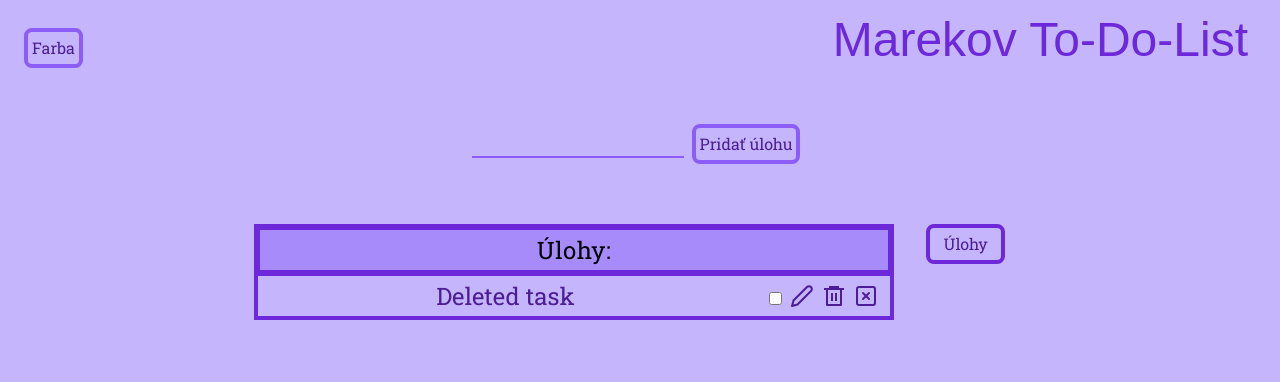
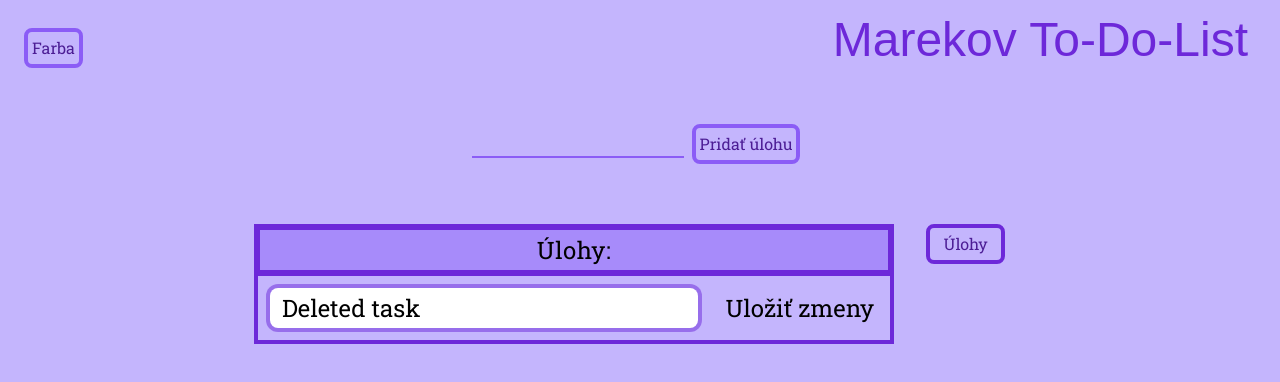
Before and after one commit to LonziSlovakia/toDoList, a React (Create React App) app: page / in a window 1280 px wide. Both pictures are taken after a click on the element 801 px from the left and 296 px from the top of the page. Shown: the top 382 px of the page. Built offline with nearby package versions, Linux system fonts and the light colour scheme; a web font is replaced by a local one.

Commit message:
funkčná redux appka

```diff
--- a/src/actions/index.js
+++ b/src/actions/index.js
@@ -18,8 +18,8 @@ export const removeTodo = taskId => ({
 export const editTodo = (text,taskId) => ({
   type: 'EDIT_TODO',
   payload: {
-    text,
-    taskId
+    text: text,
+    taskId: taskId
   }
 })
 export const softDeleteTodo = taskId => ({
--- a/src/components/TaskComponent.js
+++ b/src/components/TaskComponent.js
@@ -9,7 +9,10 @@ class Task extends React.Component {
     constructor(task) {
         super();
         this.taskNameRef = React.createRef(null)
-        this.state = { edit: '' }
+        this.state = {
+            id: null,
+            value: ''
+        }
     }
 
     handleSoftDeleteTask = (id) => {
@@ -25,12 +28,11 @@ class Task extends React.Component {
     }
 
     handleEditTask = (task) => {
-        console.log("chichi");
         this.setState({ id: this.props.task.id, value: this.props.task.task })
     }
 
     handleTaskChange = (value) => {
-        this.setState({ ...this.state.edit, value: value.target.value })
+        this.setState({value: value.target.value })
     }
 
     handleSaveTask = () => {
@@ -43,7 +45,8 @@ class Task extends React.Component {
                 })
                 return
             }
-            this.props.editTask(this.state.edit.id, name)
+            this.props.editTask(name, this.state.id)
+            console.log(name,this.state.id);
             this.taskNameRef.current.value = ''
             this.setState({
                 id: null,
@@ -66,21 +69,21 @@ class Task extends React.Component {
 
         this.taskNameRef?.current?.focus()
 
-        if (this.state.edit.id) {
+        if (this.state.id) {
             return (
                 <div className={`flex flex-col items-stretch md:items-center md:flex-row bg-${this.props.color}-300 border-b-2 border-t-2 border-${this.props.color}-700`}>
                     <label className="flex-1 flex items-center m-1">
-                        <input ref={this.taskNameRef} autoFocus type="text" className={`flex-auto m-2 px-3 py-1 rounded-lg bg-input-dark font-medium text-text-primary placeholder-text-secondary focus:outline-none focus:ring-4 focus:ring-${this.props.color}-700 focus:ring-opacity-50`} value={this.state.edit.value} onChange={this.handleTaskChange} onKeyDown={this.handleKeyDown} />
+                        <input ref={this.taskNameRef} autoFocus type="text" className={`flex-auto m-2 px-3 py-1 rounded-lg bg-input-dark font-medium text-text-primary placeholder-text-secondary focus:outline-none focus:ring-4 focus:ring-${this.props.color}-700 focus:ring-opacity-50`} value={this.state.value} onChange={this.handleTaskChange} onKeyDown={this.handleKeyDown} />
                     </label>
-                    <button className={`rounded-lg px-3 py-1 m-1 font-medium focus:outline-none focus:ring-4 focus:ring-${this.props.color}-700 focus:ring-opacity-50 active:bg-input-dark`} onClick={() => this.handleSaveTask}>Uložiť zmeny</button>
+                    <button className={`rounded-lg px-3 py-1 m-1 font-medium focus:outline-none focus:ring-4 focus:ring-${this.props.color}-700 focus:ring-opacity-50 active:bg-input-dark`} onClick={() => this.handleSaveTask()}>Uložiť zmeny</button>
                 </div>
             )
         }
 
         return (
             <li className={`py-1 px-2 border-b-2 border-t-2 border-${this.props.color}-700 text-${this.props.color}-900 ${softDeletedClasses} flex items-center`}>
+                <div><input type="checkbox" className={`form-checkbox ml-1 mr-4 mb-1 p-2 rounded focus:outline-none focus:ring-4 focus:ring-${this.props.color}-700 focus:ring-opacity-50`} onChange={() => this.handleCompleteTask(task)} checked={task.completed} /></div>
                 <div className={`mr-auto ml-auto break-all ${completedClass}`}>{task.task}</div>
-                <div><input type="checkbox" className={`form-checkbox ml-6 mr-1 mb-1 p-2 rounded focus:outline-none focus:ring-4 focus:ring-${this.props.color}-700 focus:ring-opacity-50`} onChange={() => this.handleCompleteTask(task)} checked={task.completed} /></div>
                 <div className={`hover:bg-${this.props.color}-400 rounded-lg p-1`} onClick={() => this.handleEditTask(task)}><FiEdit2 /></div>
                 <div className={`${softDeletedIcon} rounded-lg p-1`} onClick={() => this.handleSoftDeleteTask(task.id)}><RiDeleteBin6Line /></div>
                 <div className={`hover:bg-${this.props.color}-400 rounded-lg p-1`} onClick={() => this.handleDeleteTask(task)}><FiXSquare /></div>
@@ -99,7 +102,7 @@ const mapDispatchToProps = dispatch => ({
     removeTodo: taskId => dispatch(actions.removeTodo(taskId)),
     softDeleteTodo: taskId => dispatch(actions.softDeleteTodo(taskId)),
     completeTodo: taskId => dispatch(actions.completeTodo(taskId)),
-    editTask: task => dispatch(actions.editTodo(task))
+    editTask: (task,taskId) => dispatch(actions.editTodo(task,taskId))
 });
 
 export default connect(
```
